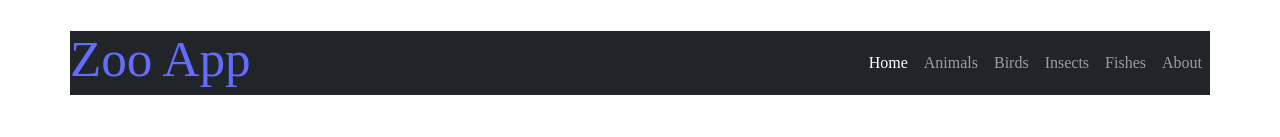
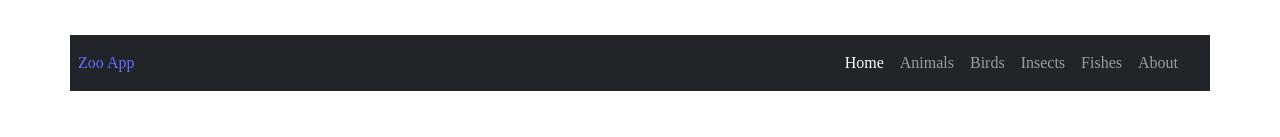
Before and after one commit to ekundayoSO/zoo-app, a React (Vite) app: page / in a window 1280 px wide. Shown: the top 137 px of the page. Built offline with nearby package versions, Linux system fonts and the light colour scheme.

Commit message:
Adjust header padding

```diff
--- a/src/components/Header.jsx
+++ b/src/components/Header.jsx
@@ -3,11 +3,13 @@ import './Card.css'
 
 const Header = () => {
   return (
+    <div className="">
+      <div className="mb-4">
         <header className="navbar navbar-expand-lg navbar-dark bg-dark d-flex justify-content-between mb-5 custom-header">
-      <Link to="/" className="nav-brand">
-        <h1>Zoo App</h1>
+          <Link to="/" className="nav-brand px-2 py-3">
+            <a>Zoo App</a>
           </Link>
-      <nav className="navbar-nav">
+          <nav className="navbar-nav px-4">
             <ul className="d-flex list-unstyled mb-0">
               <li className="nav-item">
                 <NavLink to="/" className="nav-link">
@@ -42,6 +44,8 @@ const Header = () => {
             </ul>
           </nav>
         </header>
+      </div>
+    </div>
   );
 };
 
```
Lines whose indentation alone changed are shown as unchanged.
